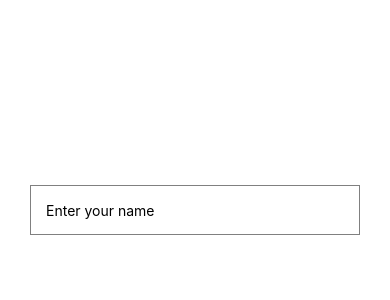
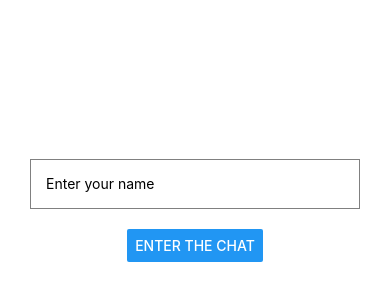
Before and after one commit to adityabisoi/Chat-Now, a React Native app: screen / in a window 390 px wide. Shown: the part 212-512 px from the top of the page. Built offline with nearby package versions, Linux system fonts and the light colour scheme.

Commit message:
set user

```diff
--- a/App.js
+++ b/App.js
@@ -1,7 +1,7 @@
 // @refresh reset
 import { StatusBar } from 'expo-status-bar';
 import React, {useState, useEffect} from 'react';
-import { StyleSheet, Text, View,TextInput, YellowBox } from 'react-native';
+import { StyleSheet, Text, View,TextInput, YellowBox, Button } from 'react-native';
 import * as firebase from 'firebase'
 import 'firebase/firestore'
 import AsyncStorage from '@react-native-community/async-storage'
@@ -25,6 +25,8 @@ YellowBox.ignoreWarnings(['Setting a timer for a long period of time'])
 
 export default function App() {
   const [user, setUser] = useState(null)
+  const [name, setName] = useState('')
+
   useEffect(()=> {
     readUser()
   })
@@ -36,10 +38,18 @@ export default function App() {
     }
   }
 
+  async function handlePress() {
+   const _id = Math.random().toString(36).substring(7)
+   const user = {_id,name}
+   await AsyncStorage.setItem('user', JSON.stringify(user))
+   setUser(user)
+  }
+
   if (!user) {
     return (
       <View style={styles.container}>
-        <TextInput style={styles.input} placeholder='Enter your name'/>
+        <TextInput style={styles.input} placeholder='Enter your name' value={name} onChangeText={setName}/>
+        <Button title='Enter the chat' onPress={handlePress}/>
       </View>
     )
   }
@@ -65,6 +75,7 @@ const styles = StyleSheet.create({
     width: '100%',
     borderWidth: 1,
     padding: 15,
-    borderColor: 'gray'
+    borderColor: 'gray',
+    marginBottom: 20
   }
 });
```
